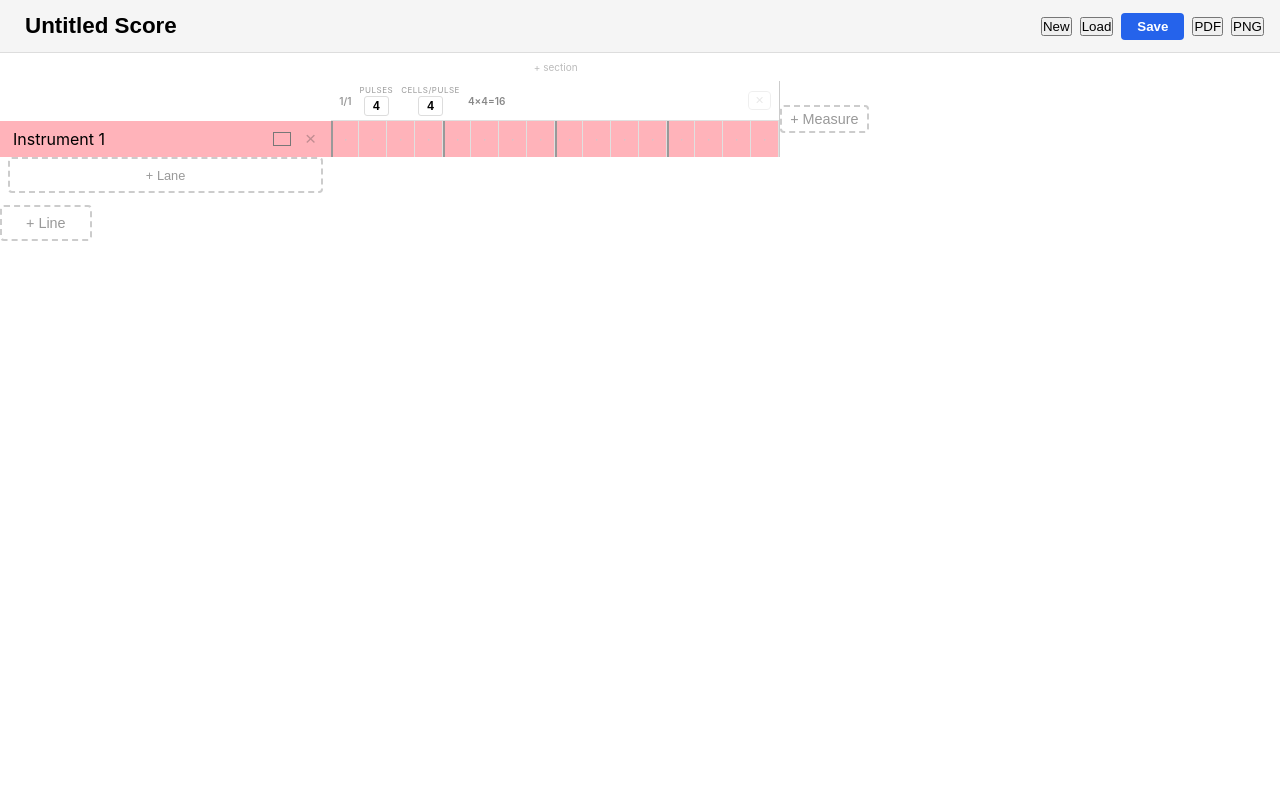
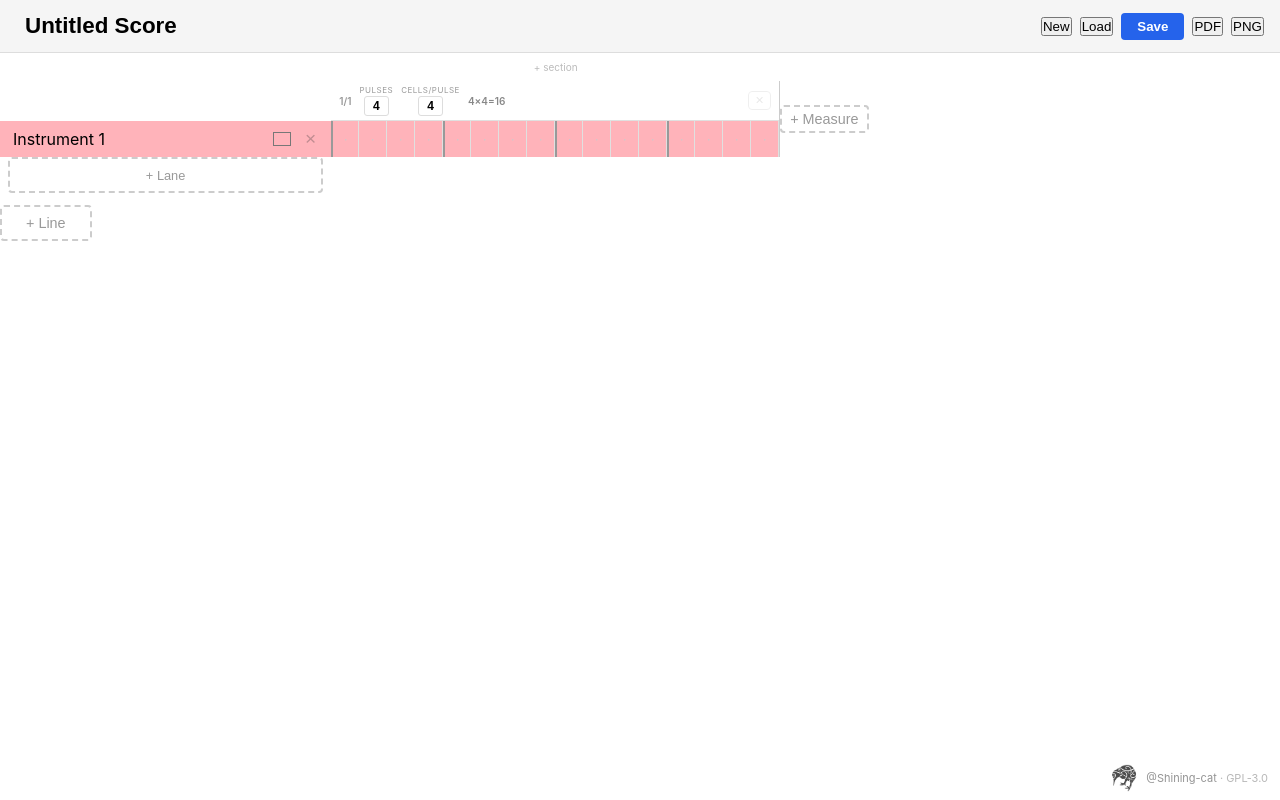
Before and after one commit to shining-cat/boombox, a React (Vite) app: page / in a window 1280 px wide. Built offline with nearby package versions, Linux system fonts and the light colour scheme.

Commit message:
add footer with logo, github handle and license

```diff
--- a/src/App.css
+++ b/src/App.css
@@ -1,4 +1,37 @@
 .app {
   min-height: 100vh;
   font-family: -apple-system, BlinkMacSystemFont, 'Segoe UI', sans-serif;
+  position: relative;
+  padding-bottom: 48px;
 }
+
+.footer {
+  position: fixed;
+  bottom: 8px;
+  right: 12px;
+  display: flex;
+  align-items: center;
+  gap: 8px;
+  font-size: 11px;
+  color: #999;
+  opacity: 0.7;
+}
+
+.footer:hover {
+  opacity: 1;
+}
+
+.footer-logo {
+  height: 28px;
+  width: auto;
+}
+
+.footer-text a {
+  color: #666;
+  text-decoration: none;
+}
+
+.footer-text a:hover {
+  text-decoration: underline;
+  color: #333;
+}
--- a/src/App.tsx
+++ b/src/App.tsx
@@ -180,6 +180,13 @@ function App() {
           onClose={() => setContextMenu(null)}
         />
       )}
+      <footer className="footer">
+        <img src="/logo.png" alt="Shining Cat" className="footer-logo" />
+        <span className="footer-text">
+          <a href="https://github.com/shining-cat" target="_blank" rel="noopener noreferrer">@Shining-cat</a>
+          {' · '}GPL-3.0
+        </span>
+      </footer>
     </div>
   )
 }
```
Also changed, not shown: public/logo.png (added).
